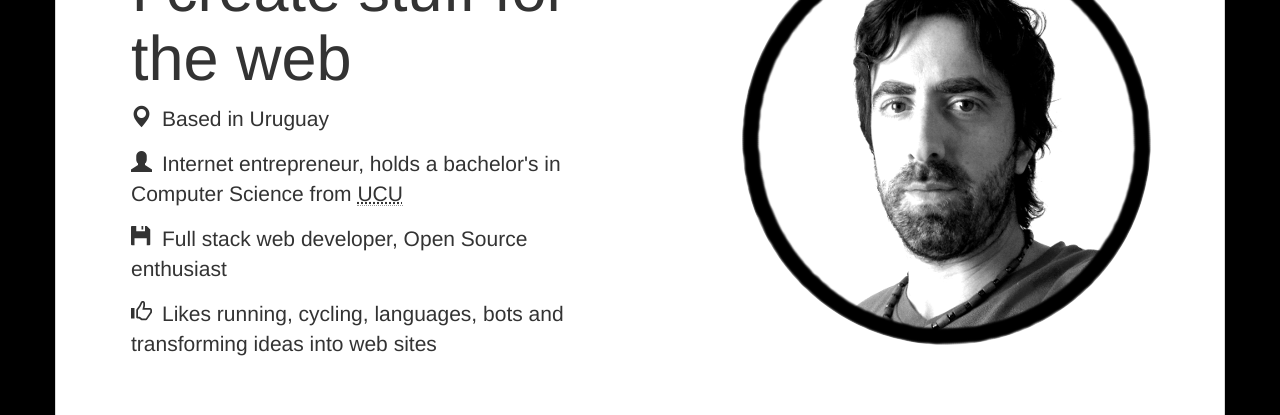
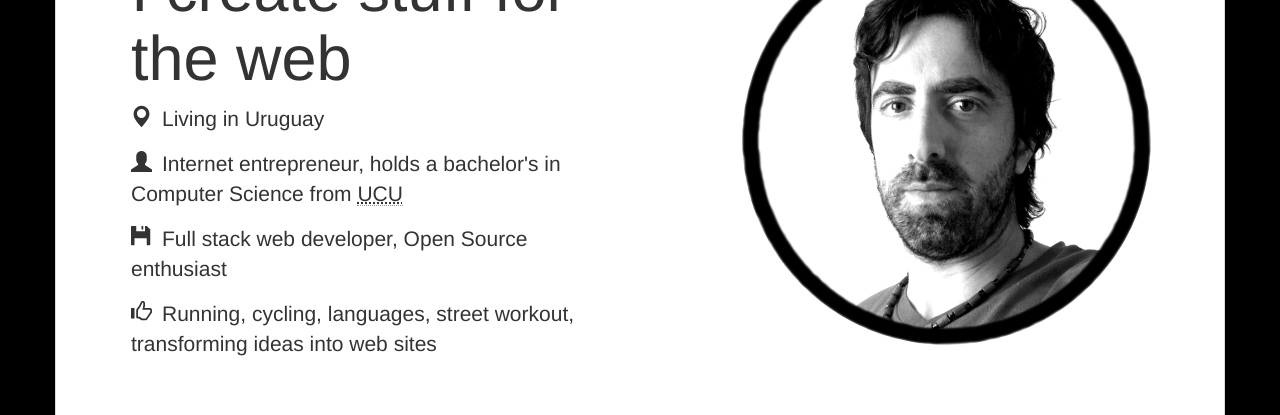
Before and after one commit to marcanuy/marcanuy.github.io, a Jekyll site: the page built from index.html, in a window 1280 px wide. Shown: the part 428-843 px from the top of the page. Built offline with Jekyll 4.4.1, drawn with Linux system fonts in a browser that asks for light colours; nearby versions of some CDN libraries.

Commit message:
Updating hobbies :+1:

```diff
--- a/es/index.html
+++ b/es/index.html
@@ -4,8 +4,8 @@ meta_description: "Sitio web personal de Marcelo Canina"
 layout: home
 myself:
   header: "Desarrollo para la web"
-  location: "Ubicado en Uruguay"
+  location: "Viviendo en Uruguay"
   person: 'Emprendedor web, Licenciado en Sistemas en la <abbr title="Universidad Católica del Uruguay">UCU</abbr>'
   tech: "Full stack web developer, entusiasta del Código Abierto"
-  hobbies: "Correr, mountain bike, idiomas, bots y transformar ideas en webs"
+  hobbies: "Running, biking, idiomas, street workout, transformando ideas en webs"
 ---
--- a/index.html
+++ b/index.html
@@ -4,8 +4,8 @@ meta_description: "Marcelo Canina personal website"
 layout: home
 myself:
   header: "I create stuff for the web"
-  location: "Based in Uruguay"
+  location: "Living in Uruguay"
   person: "Internet entrepreneur, holds a bachelor's in Computer Science from <abbr title=\"Universidad Católica del Uruguay\">UCU</abbr>"
   tech: "Full stack web developer, Open Source enthusiast"
-  hobbies: "Likes running, cycling, languages, bots and transforming ideas into web sites"
+  hobbies: "Running, cycling, languages, street workout, transforming ideas into web sites"
 ---
```
